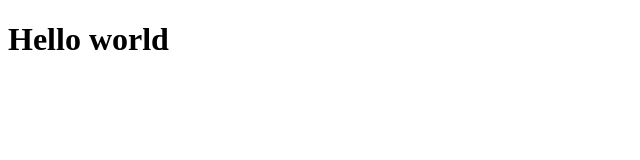
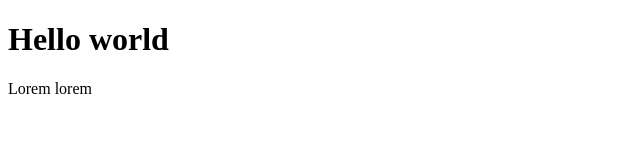
Before and after one commit to ABDELKHALEK-hub/Eco, a plain HTML site: page index.html in a window 1280 px wide. Shown: the whole page, without its empty margins (0-640 px from the left). Drawn offline with Linux system fonts and the light colour scheme.

Commit message:
second commit

```diff
--- a/index.html
+++ b/index.html
@@ -7,5 +7,6 @@
 </head>
 <body>
     <h1>Hello world</h1>
+    <P>Lorem lorem</P>
 </body>
 </html>
```
